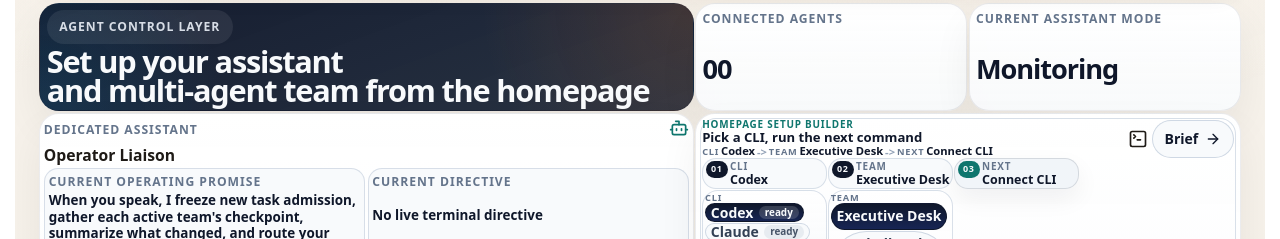
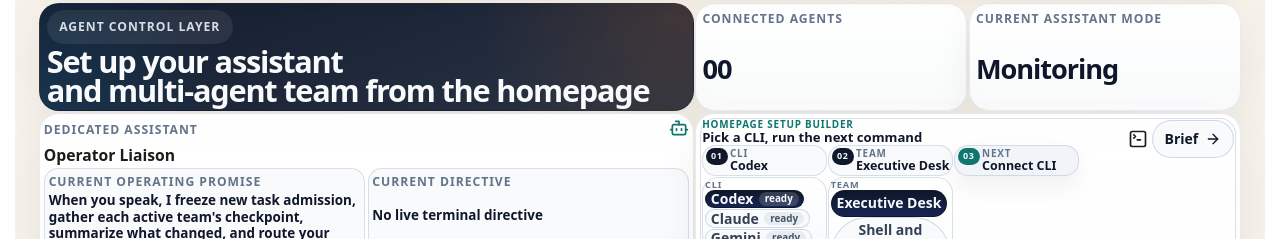
Before and after one commit to GongJae00/research-pages, a Next.js app in the folder apps/web/: page /en in a window 1280 px wide. Shown: the part 1560-1799 px from the top of the page. Built offline with nearby package versions, Linux system fonts and the light colour scheme; no server answers.

Commit message:
Autonomy batch 1574: shell-experience

```diff
--- a/apps/web/src/components/homepage-agent-control-section.module.css
+++ b/apps/web/src/components/homepage-agent-control-section.module.css
@@ -292,14 +292,14 @@
 .setupTitleBlock {
   margin: 0;
   display: grid;
-  gap: 0.03rem;
+  gap: 0.02rem;
 }
 
 .setupScanBar {
   display: grid;
   grid-template-columns: repeat(3, minmax(0, 1fr));
   gap: 0.08rem;
-  margin-top: 0;
+  margin-top: 0.02rem;
 }
 
 .setupScanCopy {
@@ -400,46 +400,6 @@
   font-size: 0.82rem;
   line-height: 1.08;
   max-width: 20rem;
-}
-
-.setupQuickSummary {
-  display: flex;
-  flex-wrap: wrap;
-  align-items: center;
-  gap: 0.12rem;
-  margin: 0;
-  min-width: 0;
-}
-
-.setupQuickItem {
-  display: inline-flex;
-  align-items: baseline;
-  gap: 0.12rem;
-  min-width: 0;
-}
-
-.setupQuickLabel {
-  color: #64748b;
-  font-size: 0.58rem;
-  font-weight: 800;
-  letter-spacing: 0.08em;
-  line-height: 1;
-  text-transform: uppercase;
-}
-
-.setupQuickItem strong {
-  min-width: 0;
-  color: #0f172a;
-  font-size: 0.7rem;
-  line-height: 1.15;
-  overflow-wrap: anywhere;
-}
-
-.setupQuickDivider {
-  color: #94a3b8;
-  font-size: 0.7rem;
-  font-weight: 700;
-  line-height: 1;
 }
 
 .setupBody {
@@ -1328,14 +1288,6 @@
     grid-template-columns: 1fr;
   }
 
-  .setupQuickSummary {
-    align-items: flex-start;
-  }
-
-  .setupQuickDivider {
-    display: none;
-  }
-
   .setupTitleRow {
     align-items: stretch;
   }
--- a/apps/web/src/components/homepage-agent-control-section.tsx
+++ b/apps/web/src/components/homepage-agent-control-section.tsx
@@ -384,22 +384,6 @@ export function HomepageAgentControlSection({
               <div className={styles.setupTitleBlock}>
                 <span className={styles.setupEyebrow}>{copy.setupBuilderLabel}</span>
                 <h4>{copy.setupBuilderTitle}</h4>
-                <p className={styles.setupQuickSummary}>
-                  <span className={styles.setupQuickItem}>
-                    <span className={styles.setupQuickLabel}>{copy.chooseProvider}</span>
-                    <strong>{selectedProvider?.label ?? "-"}</strong>
-                  </span>
-                  <span className={styles.setupQuickDivider}>-&gt;</span>
-                  <span className={styles.setupQuickItem}>
-                    <span className={styles.setupQuickLabel}>{copy.chooseTeam}</span>
-                    <strong>{selectedTeam?.name ?? "-"}</strong>
-                  </span>
-                  <span className={styles.setupQuickDivider}>-&gt;</span>
-                  <span className={styles.setupQuickItem}>
-                    <span className={styles.setupQuickLabel}>{copy.nextActionLabel}</span>
-                    <strong>{nextSetupCommand?.title ?? copy.setupCommand}</strong>
-                  </span>
-                </p>
                 <div className={styles.setupScanBar} aria-label={copy.setupStepsLabel}>
                   <div className={styles.setupScanChip}>
                     <span className={styles.setupChipStep}>01</span>
```
